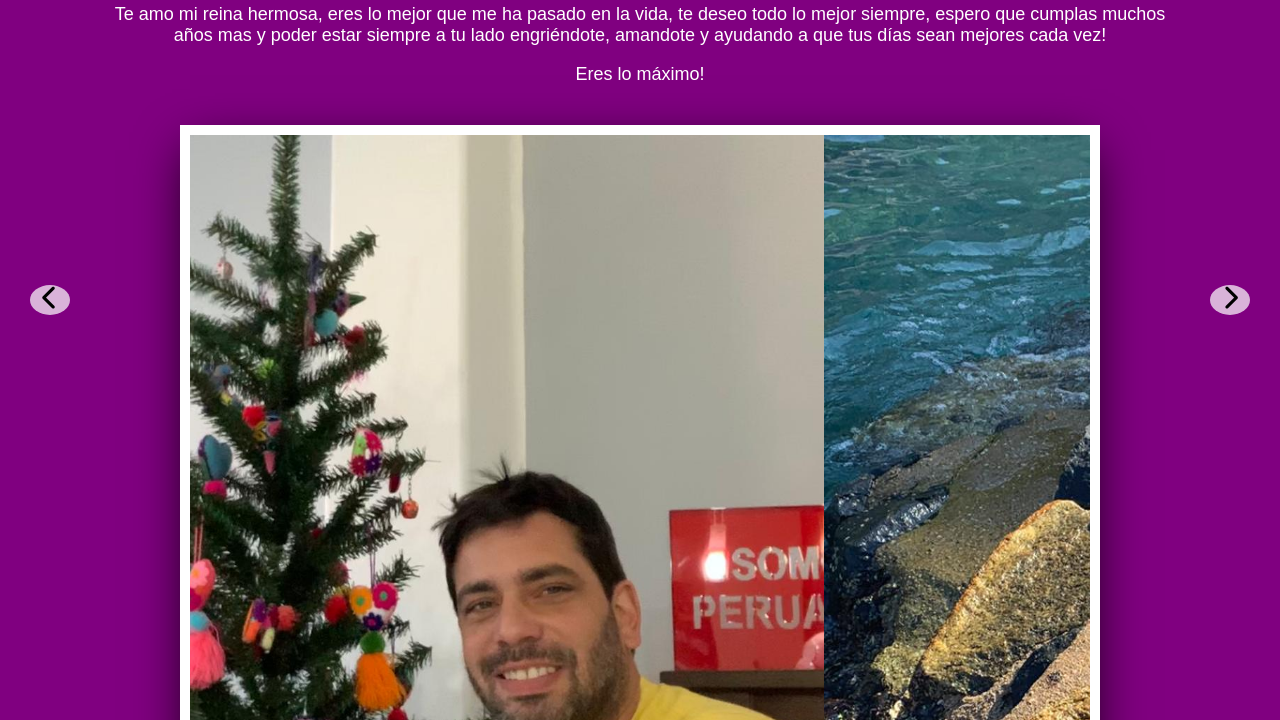
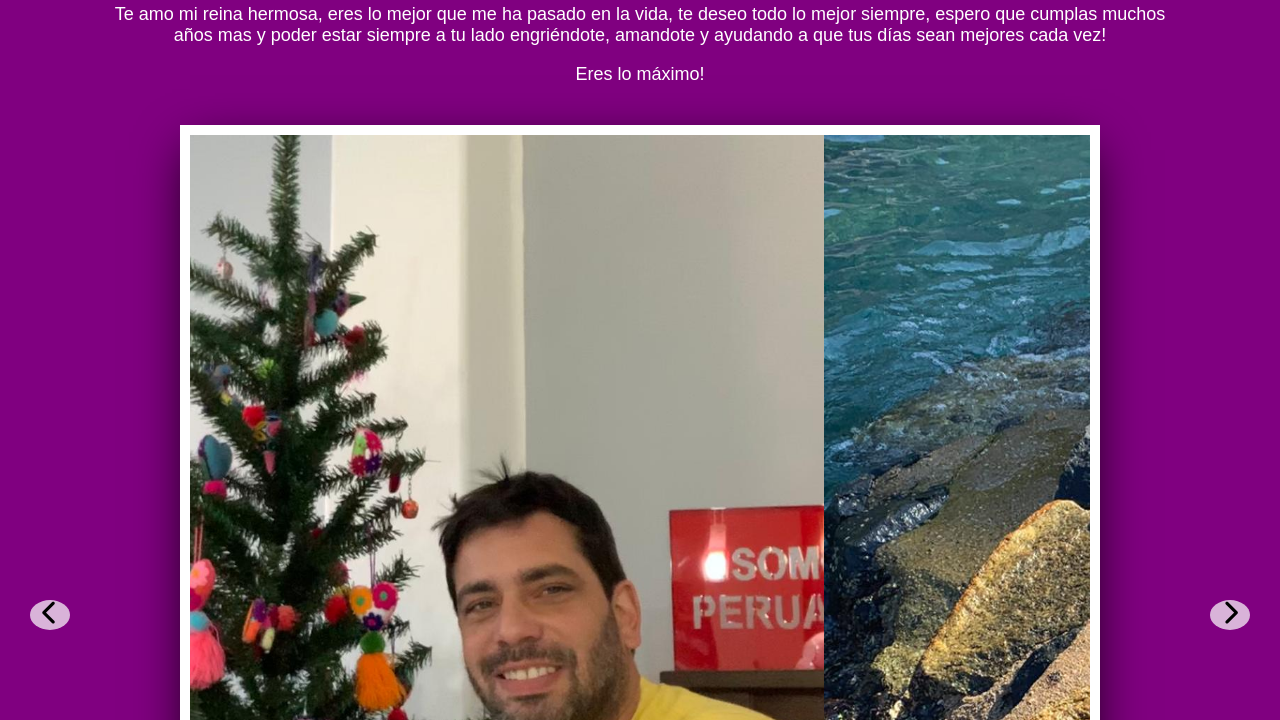
Before and after one commit to DiegoRI1981/cumplePuru, a plain HTML site: page index.html in a window 1280 px wide. Shown: the part 80-800 px from the top of the page. Drawn offline with Linux system fonts and the light colour scheme.

Commit message:
por terminar detalles

```diff
--- a/styles.css
+++ b/styles.css
@@ -65,7 +65,7 @@ body {
     width: 40px;
     background: rgba(255, 255, 255, 0.7);
     top: 50%;
-    transform: translateY(-50%);
+    transform: translateY(1000%);
     font-size: 25px;
     font-weight: bold;
     font-family: monospace;
```
